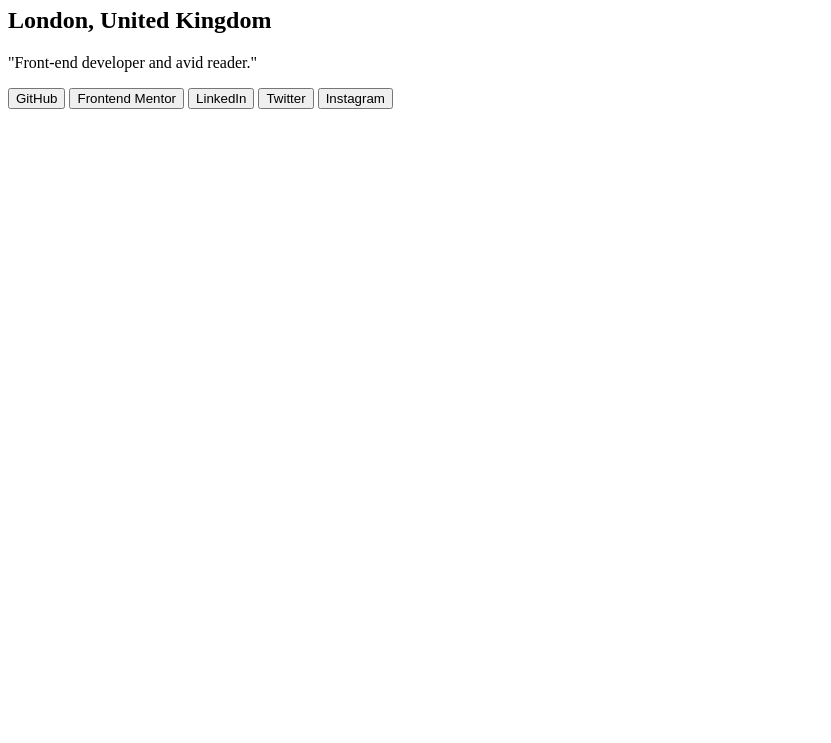
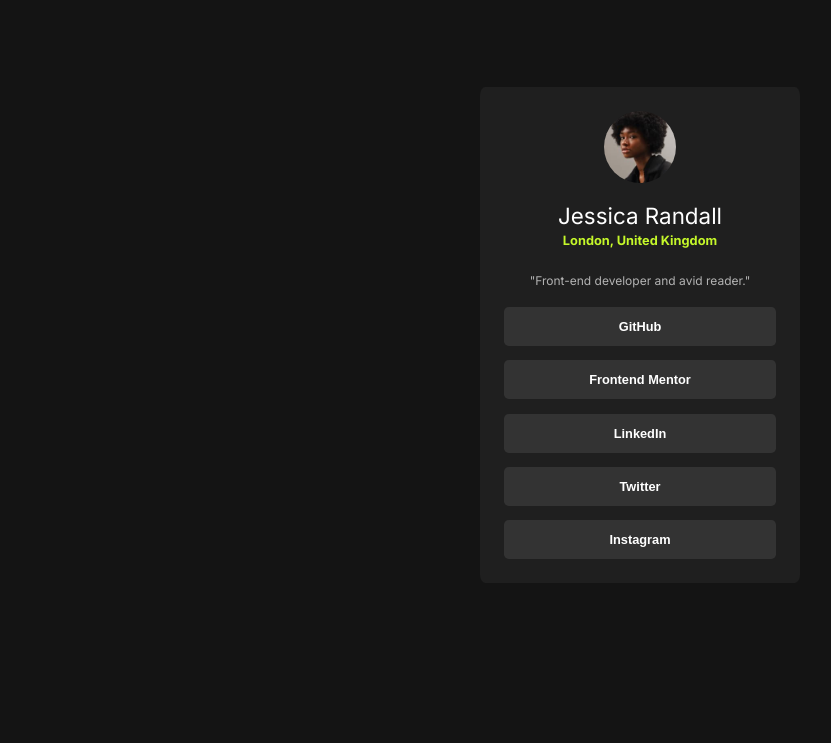
Before and after one commit to aedwardsdev/social-links-profile, a plain HTML site: page index.html in a window 1280 px wide. Shown: the part 73-816 px from the top of the page, without its empty margins (0-831 px from the left). Drawn offline with Linux system fonts and the light colour scheme.

Commit message:
Edited style sheet and added hover to button elements

```diff
--- a/index.html
+++ b/index.html
@@ -5,7 +5,10 @@
   <meta name="viewport" content="width=device-width, initial-scale=1.0"> <!-- displays site properly based on user's device -->
 
   <link rel="icon" type="image/png" sizes="32x32" href="./assets/images/favicon-32x32.png">
-  <link rel="stylesheet" href="./style.css">
+  <link rel="stylesheet" href="./styles.css">
+  <link rel="preconnect" href="https://fonts.googleapis.com">
+  <link rel="preconnect" href="https://fonts.gstatic.com" crossorigin>
+  <link href="https://fonts.googleapis.com/css2?family=Inter:ital,opsz,wght@0,14..32,100..900;1,14..32,100..900&display=swap" rel="stylesheet">
 
   <title>Frontend Mentor | Social links profile</title>
 
@@ -13,7 +16,9 @@
 <body>
 <main>
   <div class="card">
-
+  <div class="card-image-container">
+  <img src="./assets/images/avatar-jessica.jpeg" alt="Profile image ofJessica Randall" class="profile-image">
+  </div>
   <h1 class="username">Jessica Randall</h1>
   <h2 class="location">London, United Kingdom</h2>
   <p class="bio">"Front-end developer and avid reader."</p>
--- a/styles.css
+++ b/styles.css
@@ -0,0 +1,77 @@
+body {
+  font-family: 'Inter', sans-serif;
+   background-color: hsl(0, 0%, 8%);
+   min-height: 100vh;
+   display: flex;
+   justify-content: center;
+   align-items: center;
+}
+
+.card {
+  display: flex;
+  width: 17rem;
+  height: auto;
+  flex-direction: column;
+  background-color:hsl(0, 0%, 12%) ;
+  text-align: center;
+  padding: 1.5rem;
+  border-radius: 1.7%
+
+}
+
+.buttons {
+  display: flex;
+  flex-direction: column;
+  gap: .9rem;
+
+}
+
+.social-links {
+  background-color:hsl(0, 0%, 20%);
+  border: none;
+  cursor: pointer;
+  border-radius: .30rem;
+  padding: .75rem;
+  color:hsl(0, 0%, 100%);
+  font-weight: 600;
+  font-size: .8rem;
+  outline:none;
+  transition: all 0.3s ease;
+}
+
+.social-links:hover {
+  background-color: hsl(75, 94%, 57%);
+  color:hsl(0, 0%, 12%);
+
+}
+
+.card-image-container {
+  text-align: center;
+}
+
+.profile-image {
+  border-radius: 50%;
+  width: 4.5rem;
+
+}
+
+.username {
+  color:hsl(0, 0%, 100%);
+  font-size: 1.4rem;
+  font-weight: 400;
+  margin-bottom: 0px;
+}
+
+.location {
+  color:hsl(75, 94%, 57%);
+  font-size: .80rem;
+  padding: .10rem;
+  margin-top: .2rem;
+}
+
+.bio {
+  color:hsl(0, 0%, 70%);
+  font-size: .75rem;
+  margin-bottom: 1.2rem;
+  font-size: .7;
+}
```
